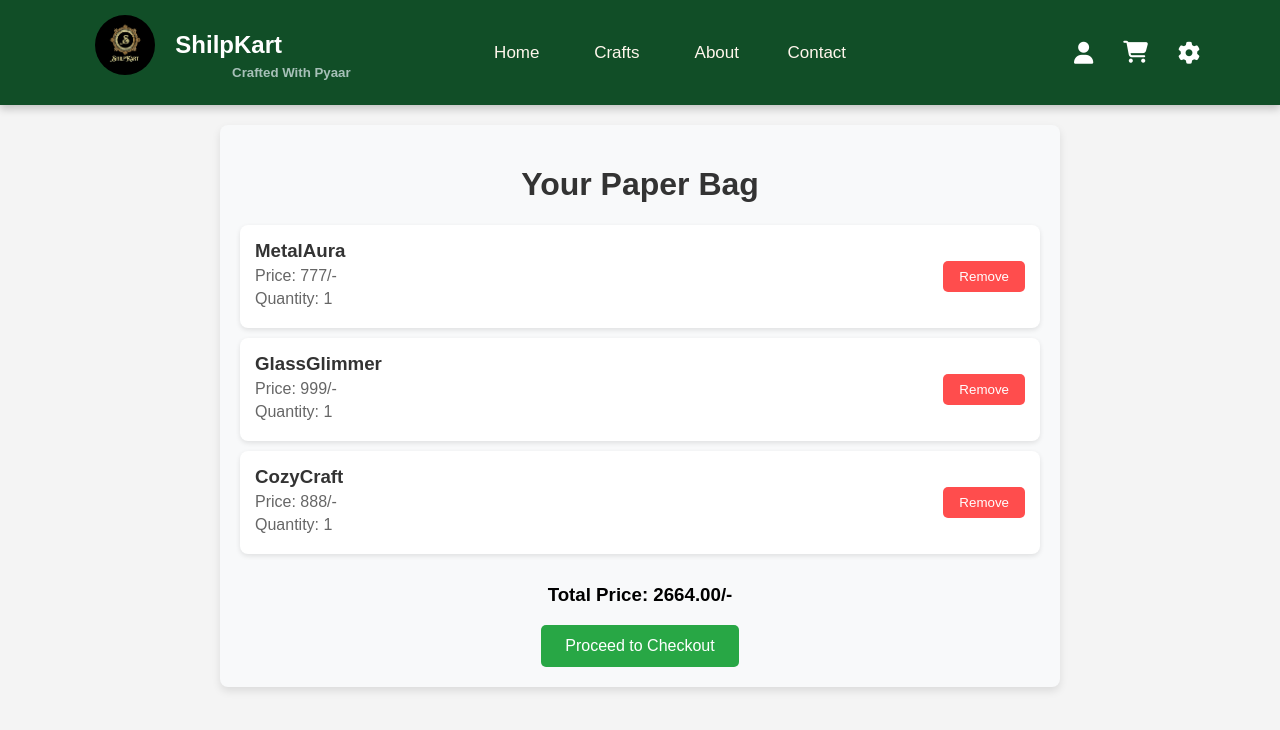
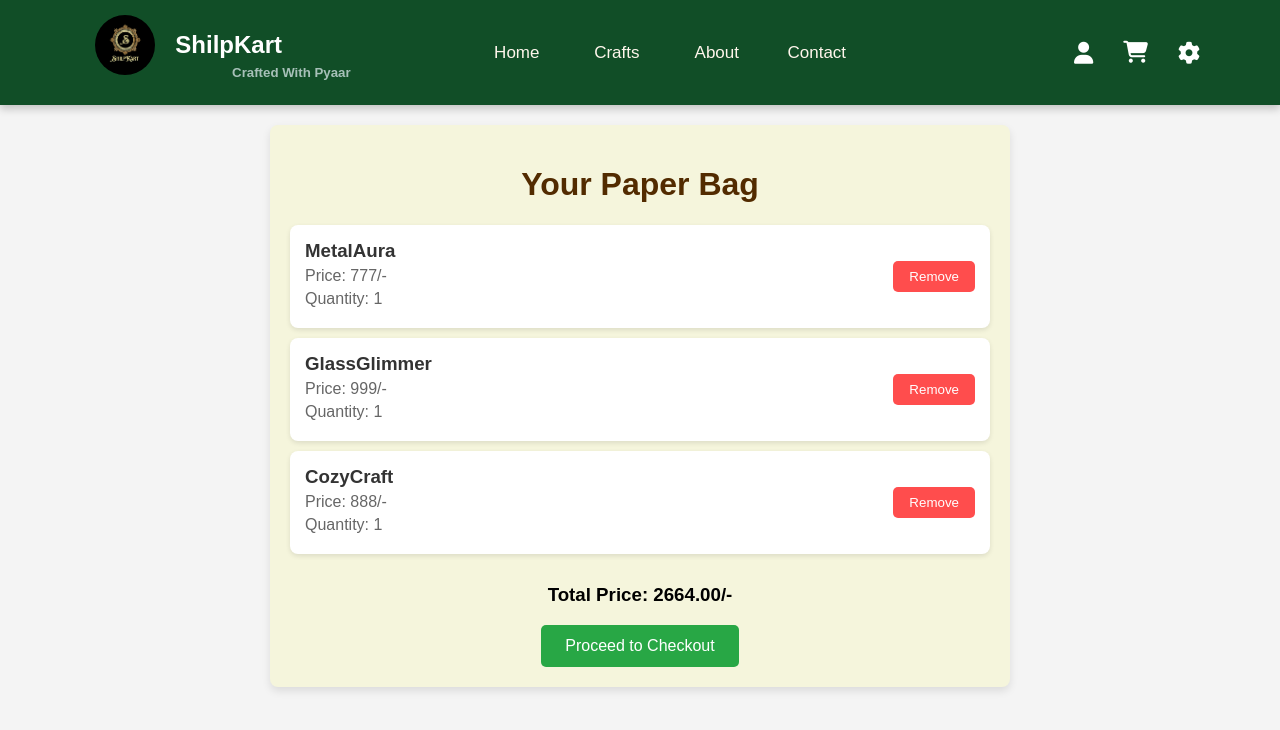
Before and after one commit to nandini252005/ShilpKart, a React (Create React App) app: page /cart in a window 1280 px wide. Shown: the top 730 px of the page. Built offline with nearby package versions, Linux system fonts and the light colour scheme.

Commit message:
commitday7

```diff
--- a/src/Cart.css
+++ b/src/Cart.css
@@ -1,16 +1,16 @@
 
 .cart-container {
-    max-width: 800px;
+    max-width: 700px;
     margin: 20px auto;
     padding: 20px;
-    background-color: #f8f9fa;
+    background-color:beige;
     border-radius: 8px;
     box-shadow: 0 4px 8px rgba(0, 0, 0, 0.1);
   }
 
   h1 {
     text-align: center;
-    color: #333;
+    color: #522b00;
   }
 
   .cart-items {
--- a/src/components/Deals.js
+++ b/src/components/Deals.js
@@ -4,9 +4,11 @@ import deals1 from "../images/deals1.png";
 import deals2 from "../images/deals2.png";
 import deals3 from "../images/deals3.png";
 import deals4 from "../images/deals4.png";
+import deals5 from "../images/deals5.png";
+import deals6 from "../images/deals6.png";
 
 const Deals = () => {
-  const images = [deals4, deals2, deals1, deals3];
+  const images = [deals4, deals2, deals1, deals3, deals5, deals6];
   const [scrollPosition, setScrollPosition] = useState(0);
   const scrollAmount = 300;
   const dealsContainerRef = useRef(null);
@@ -48,7 +50,7 @@ const Deals = () => {
           {images.map((img, index) => (
             <div key={index} className="deal">
               <img src={img} alt={`Deal ${index + 1}`} />
-              <p>{["Buy 1 Get 42 free :)", "Purchase now, become a certified Python Developer", "Stop wasting time and buy", "Order broken items for free"][index]}</p>
+              <p><strong>{["Buy 1 Get 42 free :)", "Purchase now, become a certified Python Developer", "Stop wasting time and buy", "Order broken items for free", "Ladies, Assemble!", "Free Chairs for your granny"][index]}</strong></p>
             </div>
           ))}
         </div>
--- a/src/components/Products.js
+++ b/src/components/Products.js
@@ -7,11 +7,15 @@ import leaf from '../images/leaf.png'
 import metal from '../images/metal.png'
 import glass from '../images/glass.png'
 import wool from '../images/wool.png'
-
-
+import { useState } from "react";
 
 export default function Products()
 {
+    const [isshown, setshow] = useState(false);
+    const addToCart = () => {
+        setshow(true);
+    }
+
     return(
         <>
         <h2 className='products-head'>
@@ -68,12 +72,18 @@ export default function Products()
             <button className="add-to-cart">Add to Cart</button>
         </div>
         <div className="product">
-            <img src={wool} alt="Wool"/>
-            <h2>CozyCraft</h2>
-            <p>Warmth and elegance in every comforting stitch.</p>
-           <p className='price'>Price : 888/-</p>
-            <button className="add-to-cart">Add to Cart</button>
-        </div>
+      <img src={wool} alt="Wool" />
+      <h2>CozyCraft</h2>
+      <p>Warmth and elegance in every comforting stitch.</p>
+      <p className="price">Price: 888/-</p>
+
+      {/* Show the div only if isVisible is true */}
+      {isshown && <div className="hidden">Added to cart</div>}
+
+      <button className="add-to-cart" onClick={addToCart}>
+        Add to Cart
+      </button>
+    </div>
     </section>
 
         </>
```
Also changed, not shown: src/images/deals5.png (added), src/images/deals6.png (added).
